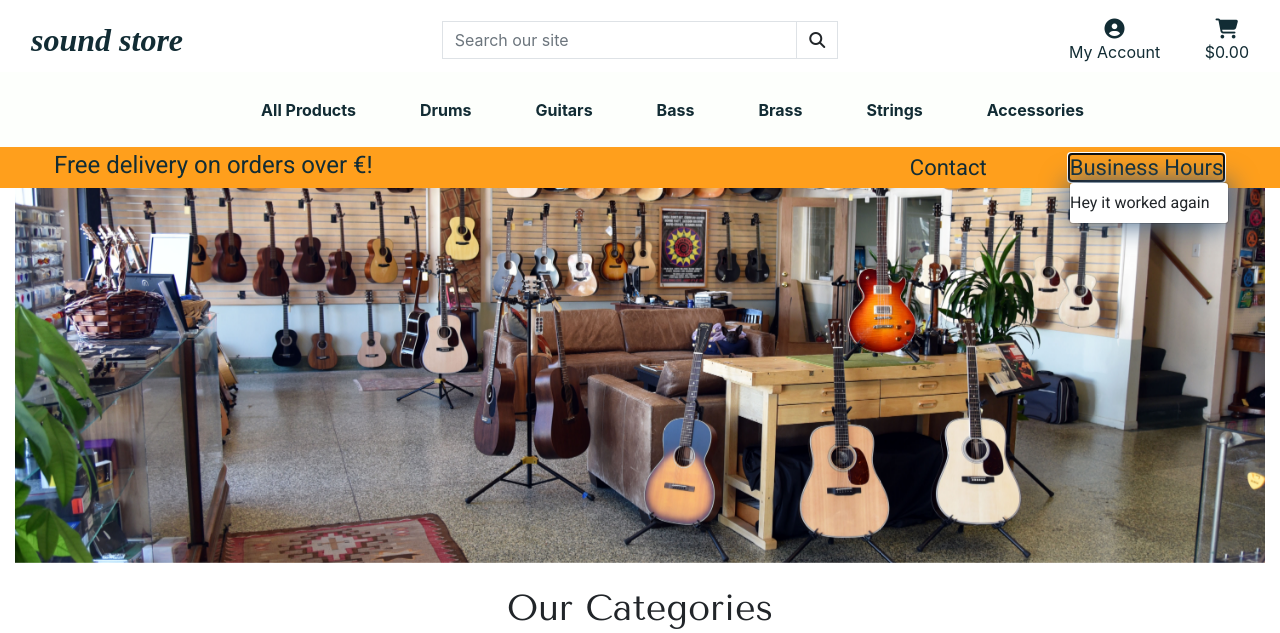
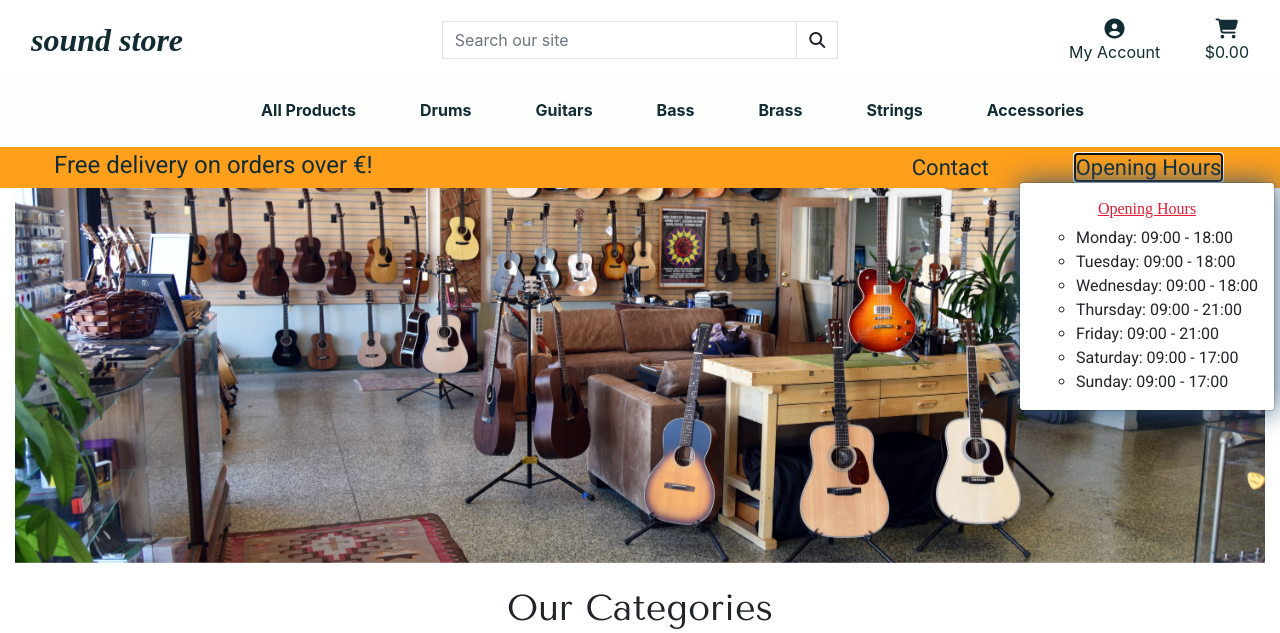
Before and after one commit to aaronh1986/SOUND-STORE-milestone-4, a Django app: page / in a window 1280 px wide, after a click on "Opening Hours". Shown: the top 633 px of the page. Run offline with Django 3.2, Linux system fonts and the light colour scheme; some libraries are stand-ins or nearby versions; some web fonts are replaced.

Commit message:
Add opening hours ul to base.html

```diff
--- a/templates/base.html
+++ b/templates/base.html
@@ -122,16 +122,25 @@
             Contact
           </a>
           <div class="dropdown-menu" aria-labelledby="contact-link">
-            Hey it worked
+            Put a contact form in here
           </div>
         </li>
         <li>
           <a class="logo-font color" href="#" id="hours-link" data-toggle="dropdown" aria-haspopup="true"
             aria-expanded="false">
-            Business Hours
+            Opening Hours
           </a>
-          <div class="dropdown-menu" aria-labelledby="hours-link">
-            Hey it worked again
+          <div class="dropdown-menu p-3" aria-labelledby="hours-link">
+            <h6 class="dropdown-heading">Opening Hours</h6>
+            <ul>
+              <li>Monday: 09:00 - 18:00</li>
+              <li>Tuesday: 09:00 - 18:00</li>
+              <li>Wednesday: 09:00 - 18:00</li>
+              <li>Thursday: 09:00 - 21:00</li>
+              <li>Friday: 09:00 - 21:00</li>
+              <li>Saturday: 09:00 - 17:00</li>
+              <li>Sunday: 09:00 - 17:00</li>
+            </ul>
           </div>
         </li>
       </ul>
```
